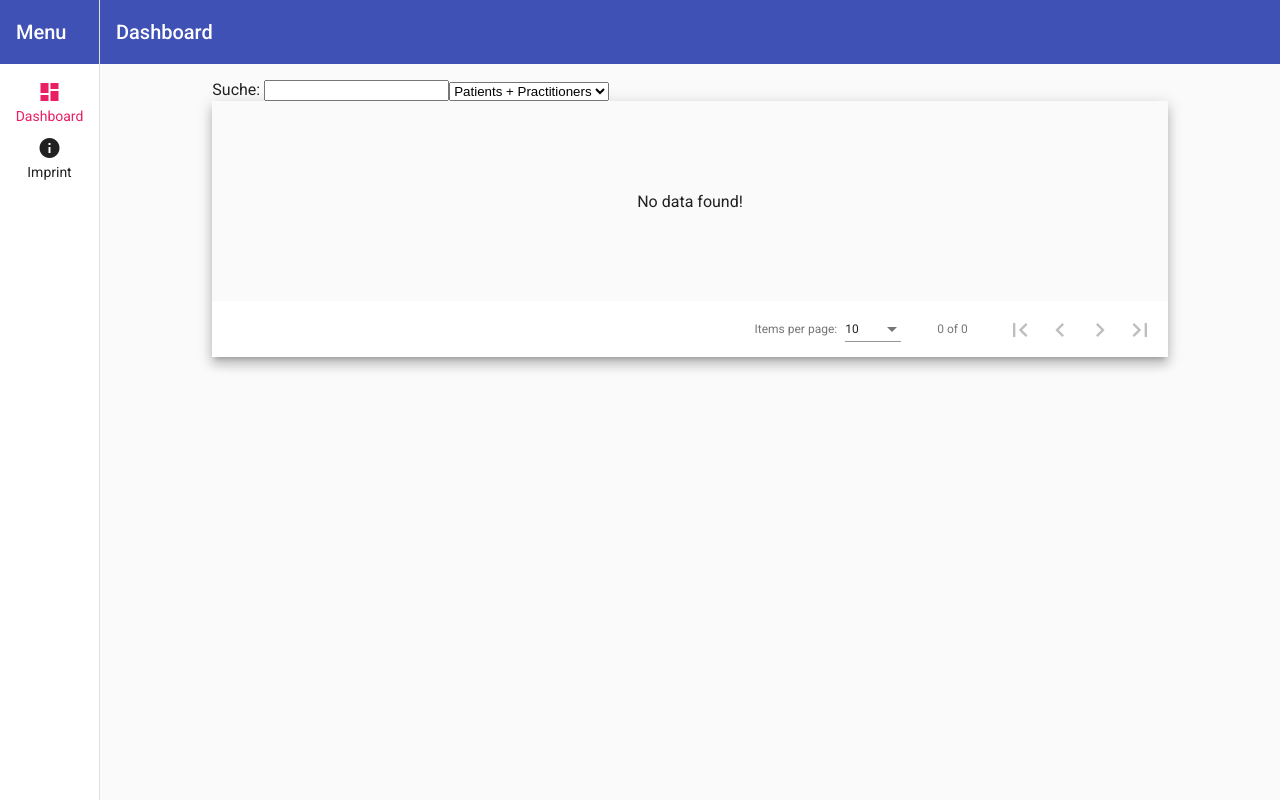
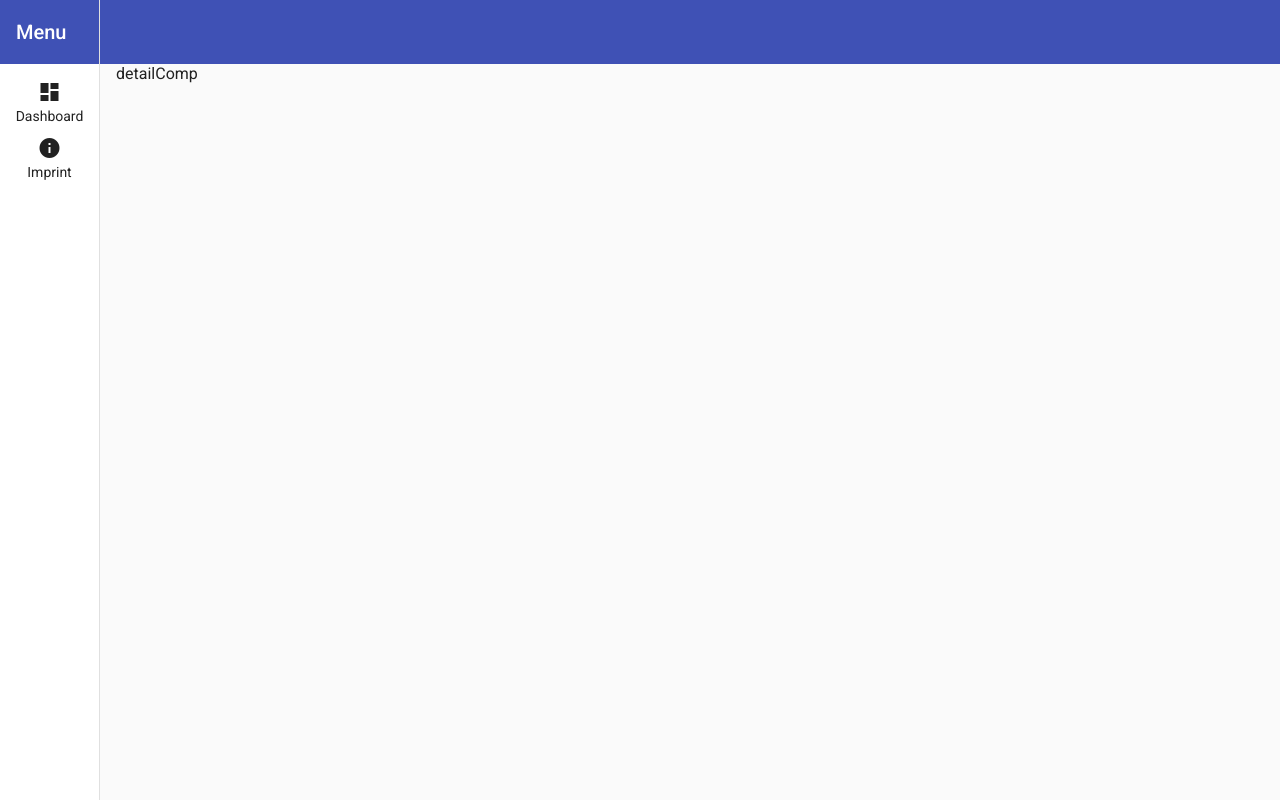
Before and after one commit to the-bug/red-client-probeaufgabe-main, an Angular app: page /detail in a window 1280 px wide. Before the commit this address led to /dashboard. Built offline with nearby package versions, Linux system fonts and the light colour scheme; no server answers.

Commit message:
Fügt Detail modul mit passenden routing hinzu

```diff
--- /dev/null
+++ b/src/app/detail/detail.component.html
@@ -0,0 +1 @@
+detailComp
--- /dev/null
+++ b/src/app/detail/index.ts
@@ -0,0 +1 @@
+export * from './detail.module';
--- a/src/app/main/main.routing.module.ts
+++ b/src/app/main/main.routing.module.ts
@@ -12,6 +12,10 @@ const routes: Routes = [
         path: 'dashboard',
         loadChildren: () => import('../dashboard/dashboard.module').then((m) => m.DashboardModule),
       },
+      {
+        path: 'detail',
+        loadChildren: () => import('../detail/detail.module').then((m) => m.DetaildModule),
+      },
       { path: 'imprint', loadChildren: () => import('../imprint/imprint.module').then((m) => m.ImprintModule) },
       { path: '**', redirectTo: '/dashboard' },
     ],
```
Also changed, not shown: src/app/detail/detail-routing.module.ts (added, +16 -0 lines), src/app/detail/detail.component.ts (added, +10 -0 lines), src/app/detail/detail.module.ts (added, +13 -0 lines), src/app/detail/detail.component.scss (added).
